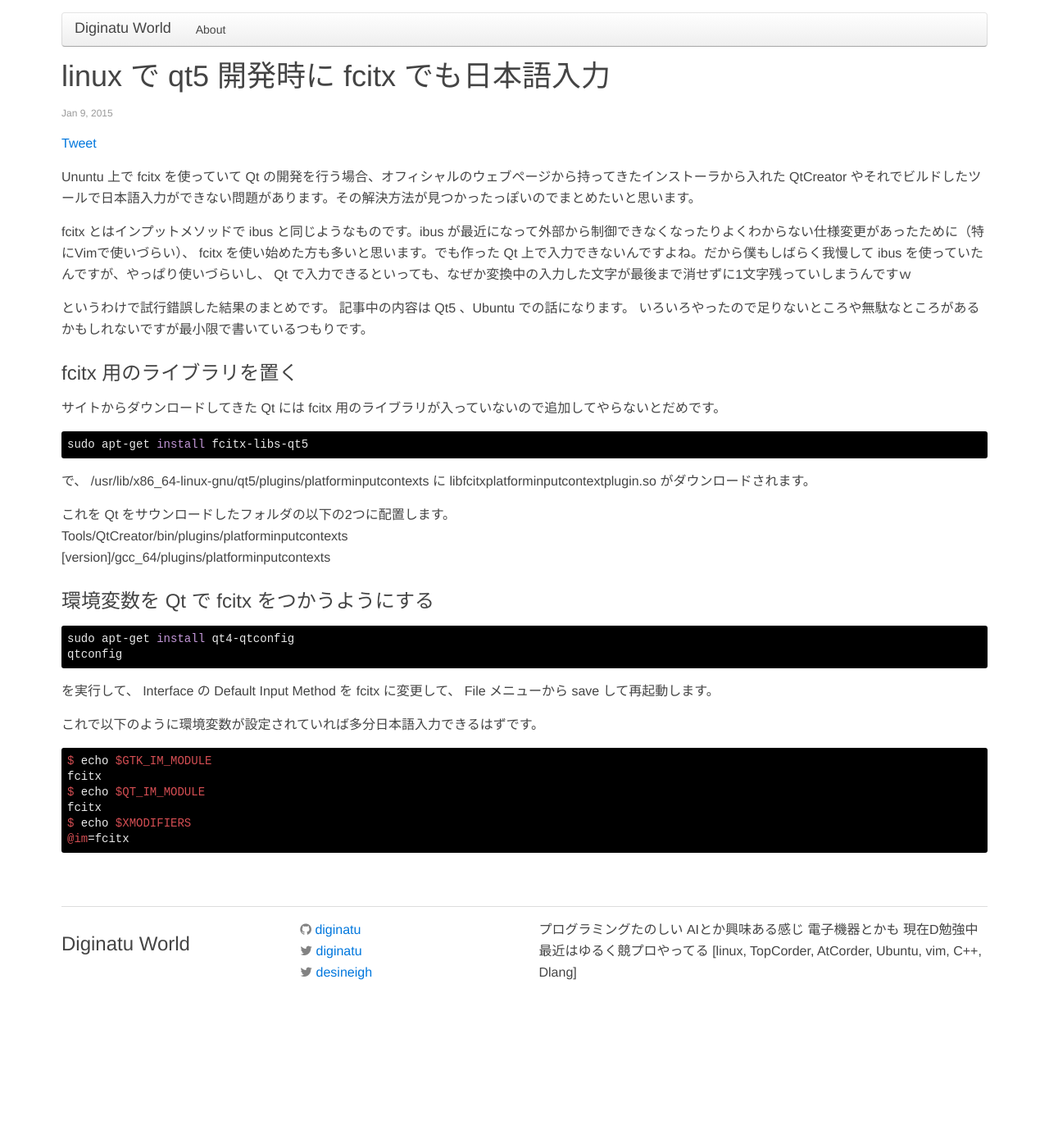
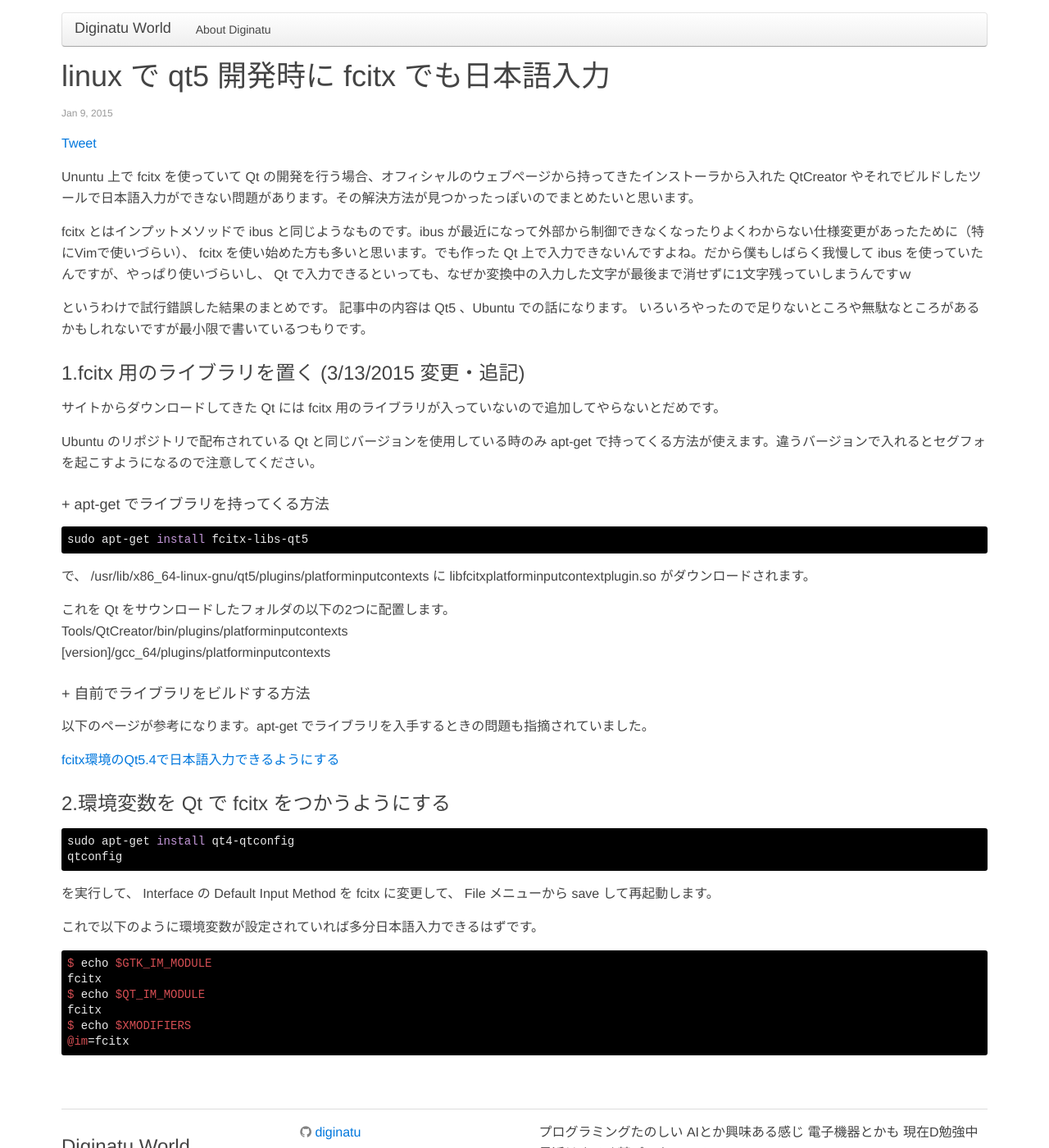
Before and after one commit to diginatu/diginatu.github.io, a Jekyll site: the page built from _posts/2015-01-09-qt-fcitx-in-ubuntu.markdown, in a window 1280 px wide and 1400 px high. Shown: the whole window at 82% size. Built offline with Jekyll 4.4.1, drawn with Linux system fonts in a browser that asks for light colours; nearby versions of some CDN libraries; comment, search, counter and statistics services are not loaded.

Commit message:
modified "qt fcitx in Ubuntu" for segment falt in Qt5.4

```diff
--- a/_posts/2015-01-09-qt-fcitx-in-ubuntu.markdown
+++ b/_posts/2015-01-09-qt-fcitx-in-ubuntu.markdown
@@ -12,10 +12,14 @@
 記事中の内容は Qt5 、Ubuntu での話になります。
 いろいろやったので足りないところや無駄なところがあるかもしれないですが最小限で書いているつもりです。
 
-fcitx 用のライブラリを置く
+1.fcitx 用のライブラリを置く (3/13/2015 変更・追記)
 --------------------------
 
 サイトからダウンロードしてきた Qt には fcitx 用のライブラリが入っていないので追加してやらないとだめです。
+
+Ubuntu のリポジトリで配布されている Qt と同じバージョンを使用している時のみ apt-get で持ってくる方法が使えます。違うバージョンで入れるとセグフォを起こすようになるので注意してください。
+
+### + apt-get でライブラリを持ってくる方法
 
 ~~~~
 sudo apt-get install fcitx-libs-qt5
@@ -28,7 +32,13 @@
 Tools/QtCreator/bin/plugins/platforminputcontexts\\
 [version]/gcc_64/plugins/platforminputcontexts
 
-環境変数を Qt で fcitx をつかうようにする
+### + 自前でライブラリをビルドする方法
+
+以下のページが参考になります。apt-get でライブラリを入手するときの問題も指摘されていました。
+
+[fcitx環境のQt5.4で日本語入力できるようにする](http://blog.pyyoshi.com/2015/03/04/fcitxhuan-jing-noqt5-4deri-ben-yu-ru-li-dekiruyounisuru/)
+
+2.環境変数を Qt で fcitx をつかうようにする
 -----------------------------------------
 
 ~~~~
--- a/about.md
+++ b/about.md
@@ -1,6 +1,6 @@
 ---
 layout: page
-title: About
+title: About Diginatu
 permalink: /about/
 ---
 
```
